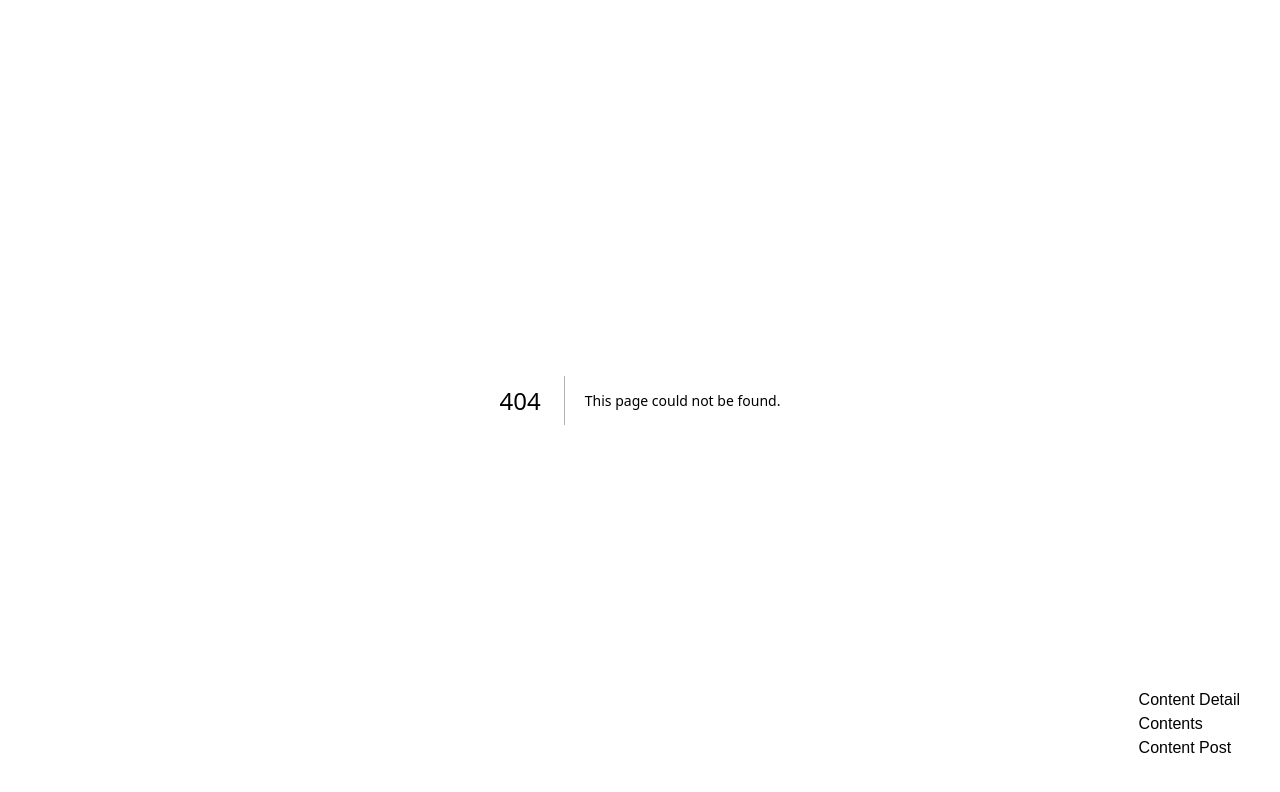
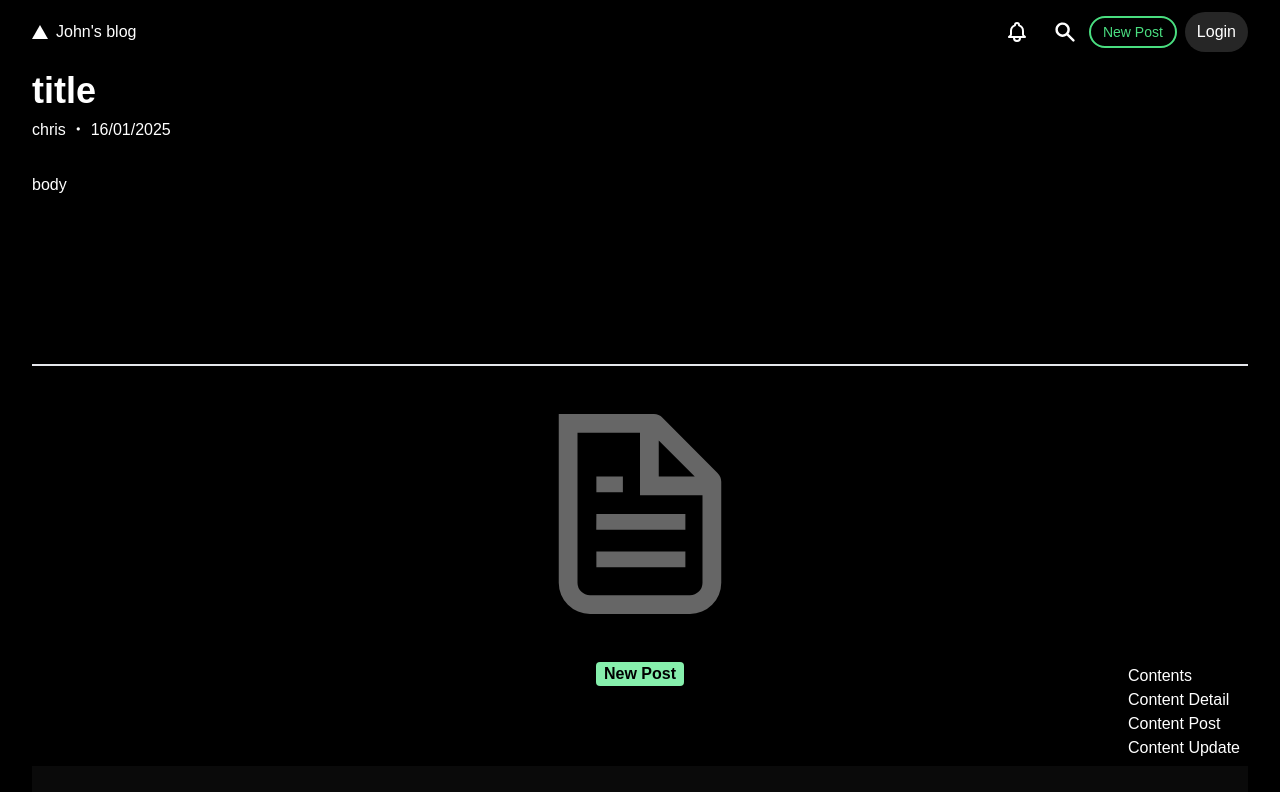
Before and after one commit to cjungwo/tdd-app, a Next.js app: page /contents/7d9b2356-0dfe-416c-819b-ec5d1ae6b74a/update in a window 1280 px wide. Before the commit this address had no page. Shown: the top 792 px of the page. Built offline with nearby package versions, Linux system fonts and the light colour scheme.

Commit message:
#4-add content-update-ui

```diff
--- /dev/null
+++ b/src/app/contents/[id]/update/page.tsx
@@ -0,0 +1,11 @@
+import { ContentUpdateForm } from "@/components/molecules/content-update-form";
+import { Footer } from "@/components/organisms/footer";
+import { Header } from "@/components/organisms/header";
+
+export default function ContentUpdate() {
+   return <>
+      <Header />
+      <ContentUpdateForm />
+      <Footer />
+   </>;
+};
--- a/src/components/__dev__/dev-nav.tsx
+++ b/src/components/__dev__/dev-nav.tsx
@@ -7,16 +7,20 @@ interface LinkItem {
 
 const links: LinkItem[] = [
     {
+        tag: 'Contents',
+        href: '/contents',
+    },
+    {
         tag: 'Content Detail',
         href: '/contents/7d9b2356-0dfe-416c-819b-ec5d1ae6b74a',
     },
     {
-        tag: 'Contents',
-        href: '/contents',
+        tag: 'Content Post',
+        href: '/contents/post',
     },
     {
-        tag: 'Content Post',
-        href: '/contents/post',
+        tag: 'Content Update',
+        href: '/contents/7d9b2356-0dfe-416c-819b-ec5d1ae6b74a/update',
     },
 ];
 
--- /dev/null
+++ b/src/components/molecules/content-update-form/index.tsx
@@ -0,0 +1,42 @@
+import { localizeDate } from '@/libs/sub-string';
+import { layoutStyles } from '@/styles/layout-styles';
+import { interpunct } from '@/utils/string';
+import clsx from 'clsx';
+import { InputImage } from '../input-image';
+
+interface Props {
+   className?: string;
+}
+
+export const ContentUpdateForm = (props: Props) => {
+   return <div className={clsx(layoutStyles.mx, props.className)}>
+      <div
+         contentEditable
+         suppressContentEditableWarning
+         className='text-4xl font-bold leading-normal outline-none'
+      >
+         title
+      </div>
+      <div className='mb-8'>
+         <span>{'chris'}</span>
+         <span>{` ${interpunct} `}</span>
+         <span>{localizeDate(new Date())}</span>
+      </div>
+      <div
+         contentEditable
+         suppressContentEditableWarning
+         className='leading-snug outline-none min-h-48 pb-12 border-b-2 mb-12'
+      >
+         body
+      </div>
+      <div className='flex justify-center mb-12'>
+         <InputImage />
+      </div>
+      <div className='flex justify-center mb-20'>
+         <button className={'bg-green-300 px-2 py2 rounded font-bold text-black disabled:bg-neutral-800 disabled:text-white'}>
+            New Post
+         </button>
+      </div>
+
+   </div>;
+};
```
